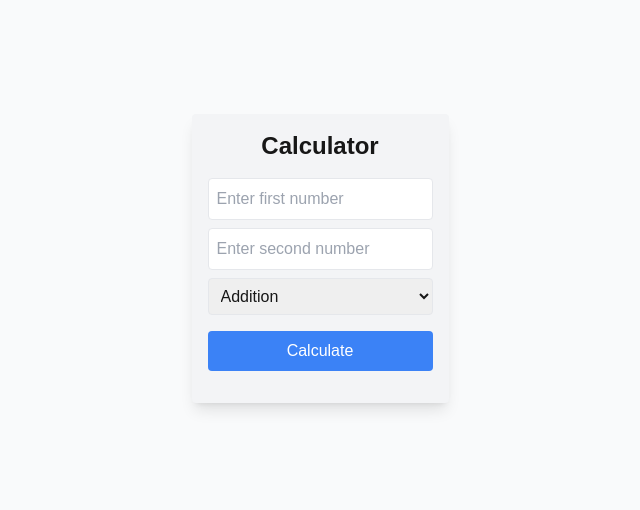
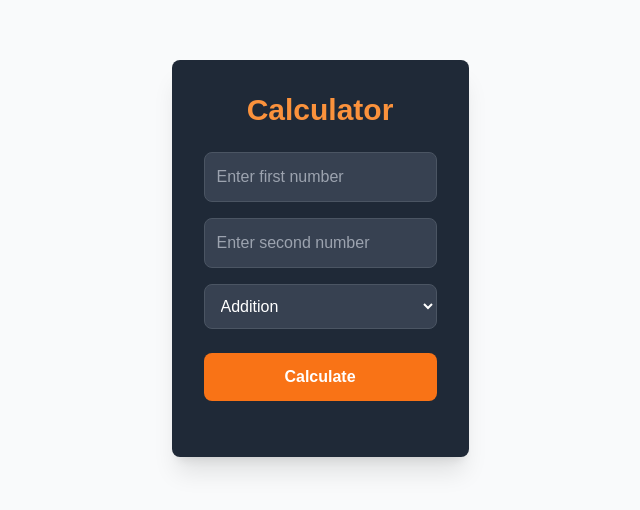
Before and after one commit to HyTaXx/rendu-github, a Next.js app: page / in a window 1280 px wide. Shown: the part 142-652 px from the top of the page, without its empty margins (320-960 px from the left). Built offline with nearby package versions, Linux system fonts and the light colour scheme.

Commit message:
:style(component): updated UI to halloween theme

```diff
--- a/app/_components/calculator.tsx
+++ b/app/_components/calculator.tsx
@@ -1,5 +1,5 @@
+// components/Calculator.tsx
 "use client";
-// components/Calculator.tsx
 import { useState } from 'react';
 
 export default function Calculator() {
@@ -36,15 +36,15 @@ export default function Calculator() {
   };
 
   return (
-    <div className="flex flex-col items-center p-4 bg-gray-100 rounded shadow-lg max-w-sm mx-auto">
-      <h2 className="text-2xl font-bold mb-4">Calculator</h2>
+    <div className="flex flex-col items-center p-8 bg-gray-800 rounded-lg shadow-xl max-w-md mx-auto text-gray-100">
+      <h2 className="text-3xl font-bold mb-6 text-orange-400">Calculator</h2>
 
       <input
         type="number"
         placeholder="Enter first number"
         value={num1}
         onChange={(e) => setNum1(e.target.value)}
-        className="mb-2 p-2 border rounded w-full"
+        className="mb-4 p-3 border border-gray-600 rounded-lg w-full bg-gray-700 text-white focus:outline-none focus:ring-2 focus:ring-orange-400"
       />
 
       <input
@@ -52,13 +52,13 @@ export default function Calculator() {
         placeholder="Enter second number"
         value={num2}
         onChange={(e) => setNum2(e.target.value)}
-        className="mb-2 p-2 border rounded w-full"
+        className="mb-4 p-3 border border-gray-600 rounded-lg w-full bg-gray-700 text-white focus:outline-none focus:ring-2 focus:ring-orange-400"
       />
 
       <select
         value={operation}
         onChange={(e) => setOperation(e.target.value)}
-        className="mb-4 p-2 border rounded w-full"
+        className="mb-6 p-3 border border-gray-600 rounded-lg w-full bg-gray-700 text-white focus:outline-none focus:ring-2 focus:ring-orange-400"
       >
         <option value="add">Addition</option>
         <option value="subtract">Subtraction</option>
@@ -68,13 +68,13 @@ export default function Calculator() {
 
       <button
         onClick={handleCalculation}
-        className="mb-4 bg-blue-500 text-white p-2 rounded w-full hover:bg-blue-600"
+        className="mb-6 bg-orange-500 text-white p-3 rounded-lg w-full hover:bg-orange-600 font-semibold"
       >
         Calculate
       </button>
 
       {result !== null && (
-        <div className="text-xl font-semibold">
+        <div className="text-2xl font-semibold text-orange-400">
           Result: {result}
         </div>
       )}
```
